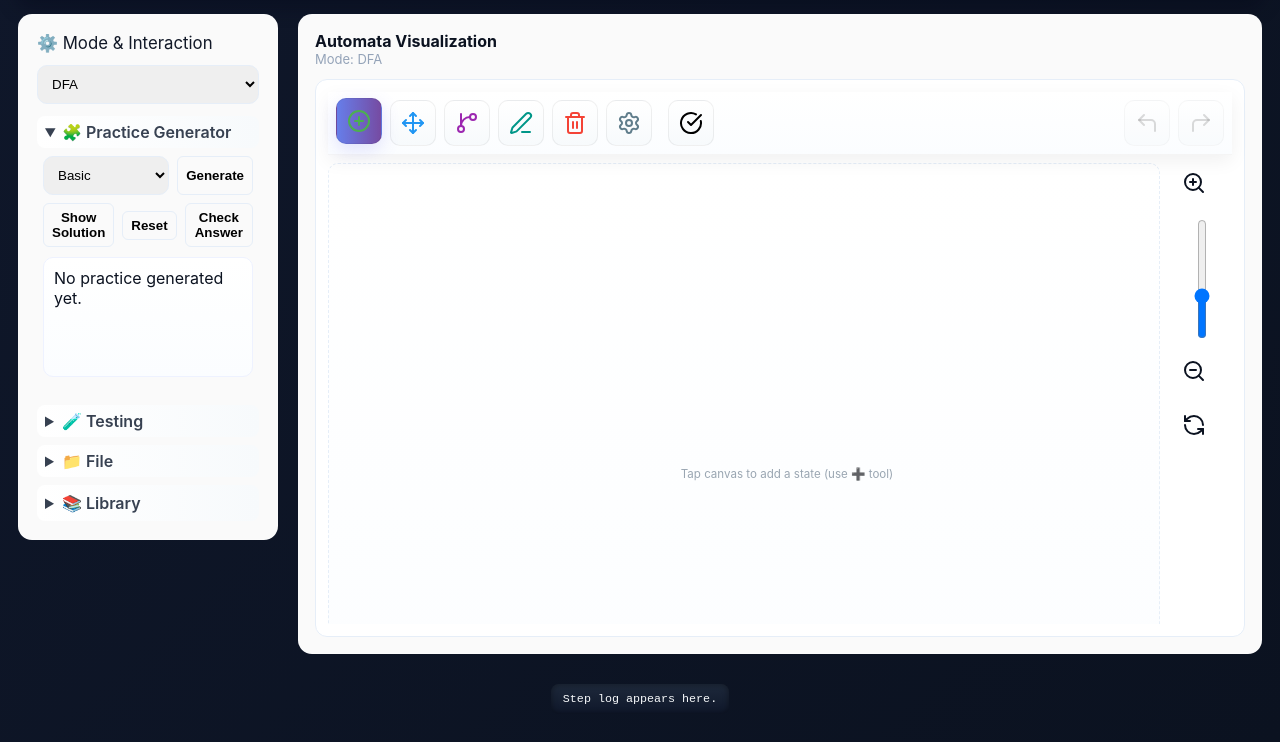
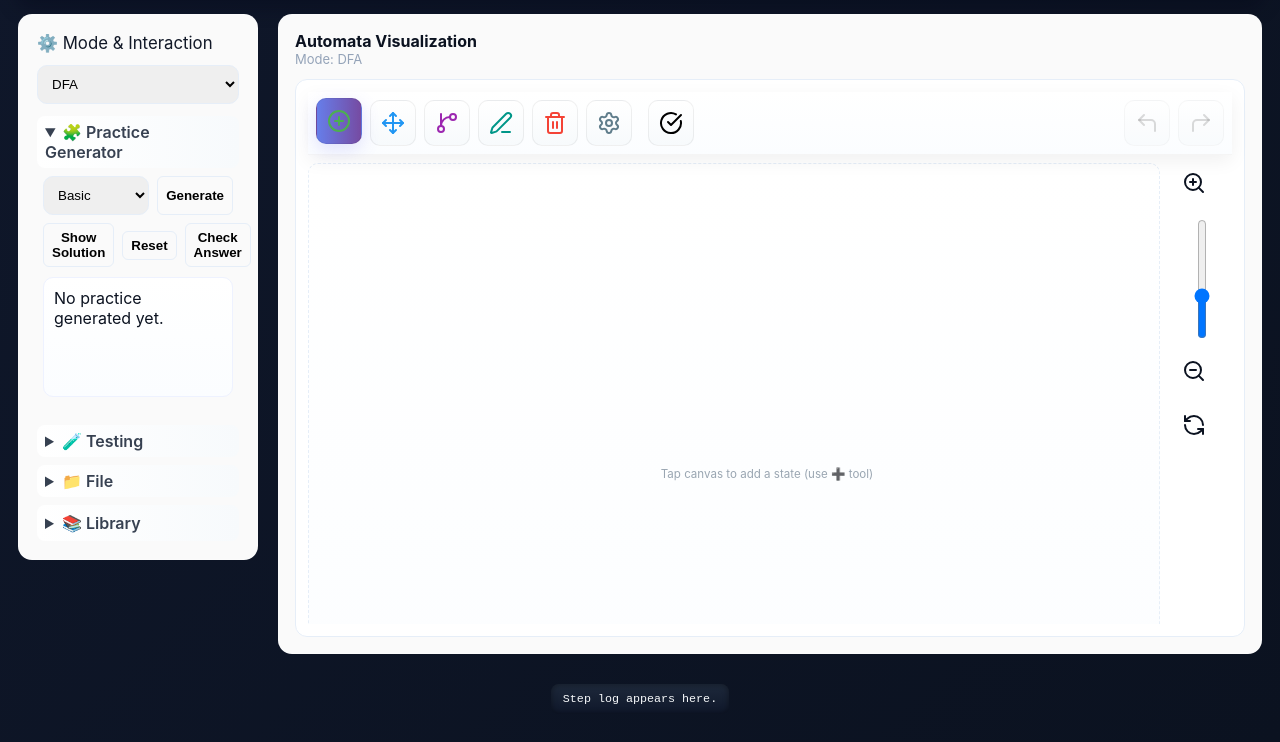
Before and after one commit to shiroonigami23-ui/Finite-Automata, a plain HTML site: page index.html in a window 1280 px wide. Both pictures are taken after a click on the button "Finite Automata". Shown: the part 70-812 px from the top of the page. Drawn offline with nearby package versions, Linux system fonts and the light colour scheme.

Commit message:
Update style.css

```diff
--- a/style.css
+++ b/style.css
@@ -44,7 +44,7 @@
 
     .main-content {
       display: grid;
-      grid-template-columns: minmax(200px, 260px) 1fr;
+      grid-template-columns: minmax(200px, 240px) 1fr;
       gap: 20px;
       align-items: start
     }
```
